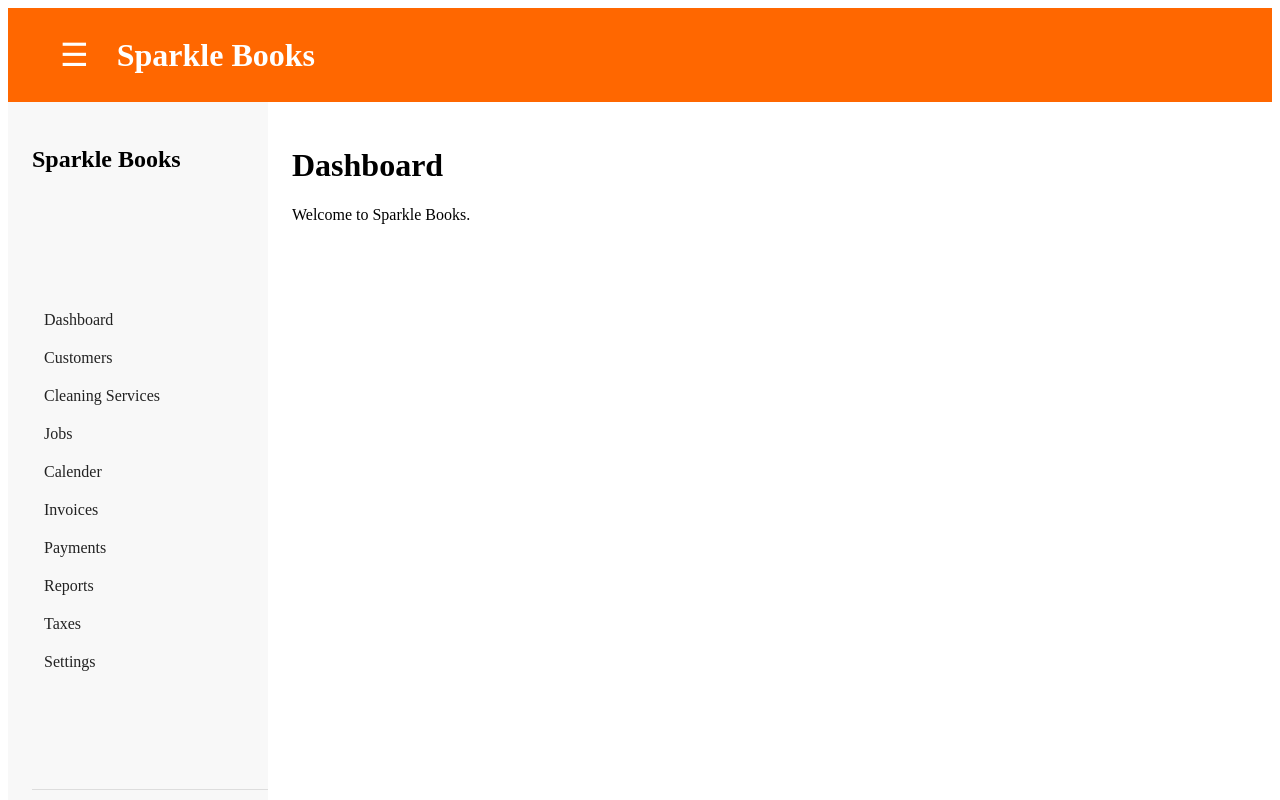
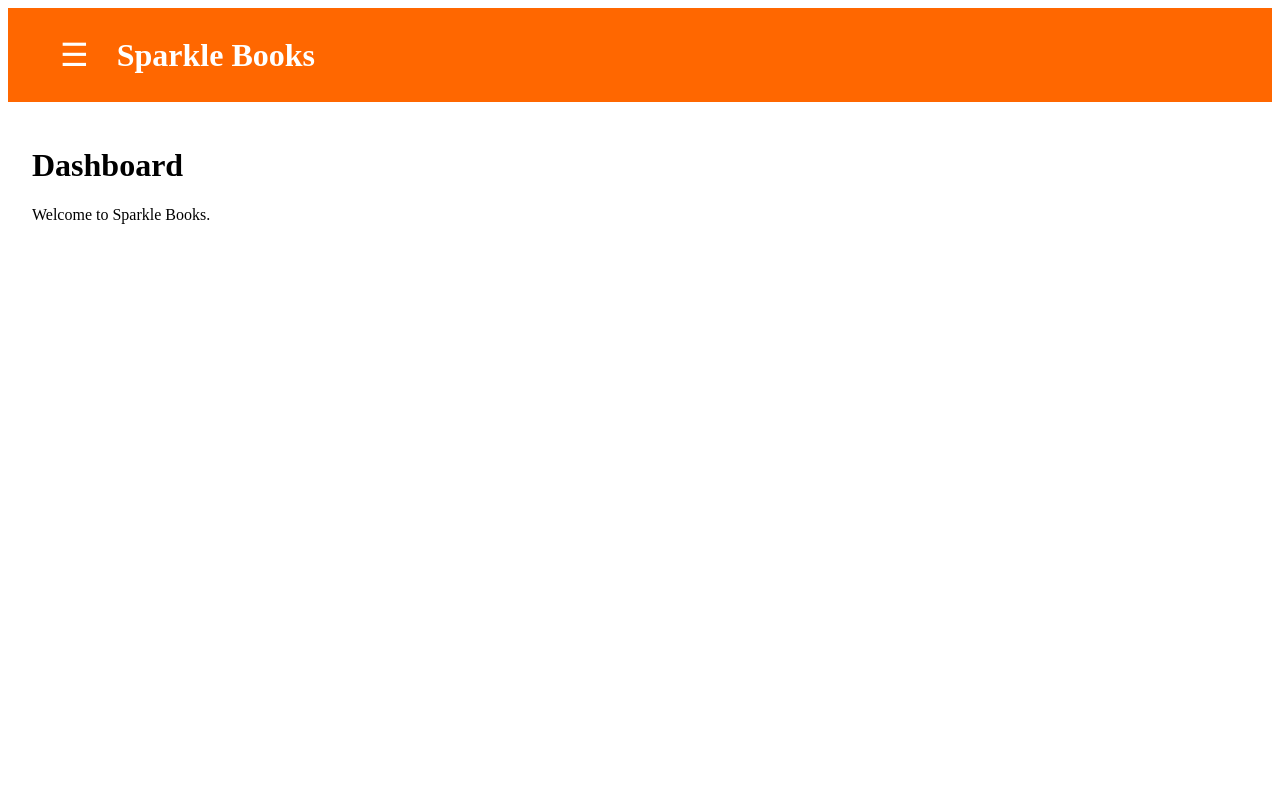
Before and after one commit to Carl32623/Sparkle_Books, an Angular app: page /dashboard in a window 1280 px wide. Shown: the top 800 px of the page. Built offline with nearby package versions, Linux system fonts and the light colour scheme.

Commit message:
updates to sidebar style

```diff
--- a/src/app/app.routes.ts
+++ b/src/app/app.routes.ts
@@ -3,7 +3,7 @@ import { Dashboard } from './pages/dashboard/dashboard';
 import { Customers } from './pages/customers/customers';
 import { CleaningServices } from './pages/cleaning-services/cleaning-services';
 import { Jobs } from './pages/jobs/jobs';
-import { Calender } from './pages/calender/calender';
+import { Calendar } from './pages/calendar/calendar';
 import { Invoices } from './pages/invoices/invoices';
 import { Payments } from './pages/payments/payments';
 import { Reports } from './pages/reports/reports';
@@ -39,8 +39,8 @@ export const routes: Routes = [
     },
     // Route that directs sidebar link to Calender component
     {
-        path: 'calender',
-        component: Calender
+        path: 'calendar',
+        component: Calendar
     },
     // Route that directs sidebar link to Invoices component
     {
--- a/src/app/app.ts
+++ b/src/app/app.ts
@@ -12,7 +12,7 @@ import { Sidebar } from './layout/sidebar/sidebar';
 export class App {
   protected readonly title = signal('sparkle_books-frontend');
 
-  sidebarOpen = true;
+  sidebarOpen = false;
   onMenuToggle() {
     this.sidebarOpen = !this.sidebarOpen;
   }
--- a/src/app/layout/sidebar/sidebar.html
+++ b/src/app/layout/sidebar/sidebar.html
@@ -6,16 +6,76 @@
     <nav class="sidebar-nav">
         <nav class="navigation">
             <ul>
-                <li><a routerLink="/dashboard">Dashboard</a></li>
-                <li><a routerLink="/customers">Customers</a></li>
-                <li><a routerLink="/cleaning-services">Cleaning Services</a></li>
-                <li><a routerLink="/jobs">Jobs</a></li>
-                <li><a routerLink="/calender">Calender</a></li>
-                <li><a routerLink="/invoices">Invoices</a></li>
-                <li><a routerLink="/payments">Payments</a></li>
-                <li><a routerLink="/reports">Reports</a></li>
-                <li><a routerLink="/taxes">Taxes</a></li>
-                <li><a routerLink="/settings">Settings</a></li>
+                <li>
+                    <a
+                        routerLink="/dashboard"
+                        routerLinkActive="active">
+                        Dashboard
+                    </a>
+                </li>
+                <li>
+                    <a
+                        routerLink="/customers"
+                        routerLinkActive="active">
+                        Customers
+                    </a>
+                </li>
+                <li>
+                    <a
+                        routerLink="/cleaning-services"
+                        routerLinkActive="active">
+                        Cleaning Services
+                    </a>
+                    </li>
+                <li>
+                    <a
+                        routerLink="/jobs"
+                        routerLinkActive="active">
+                        Jobs
+                    </a>
+                </li>
+                <li>
+                    <a
+                        routerLink="/calendar"
+                        routerLinkActive="active">
+                        Calendar
+                </a>
+            </li>
+                <li>
+                    <a
+                        routerLink="/invoices"
+                        routerLinkActive="active">
+                        Invoices
+                    </a>
+                </li>
+                <li>
+                    <a
+                        routerLink="/payments"
+                        routerLinkActive="active">
+                        Payments
+                    </a>
+                </li>
+                <li>
+                    <a
+                        routerLink="/reports"
+                        routerLinkActive="active">
+                        Reports
+                    </a>
+                </li>
+                <li>
+                    <a
+                        routerLink="/taxes"
+                        routerLinkActive="active">
+                        Taxes
+                    </a>
+                </li>
+                <li>
+                    <a
+                        routerLink="/settings"
+                        routerLinkActive="active">
+                        Settings
+                    </a>
+                </li>
             </ul>
         </nav>
     </nav>
--- a/src/app/layout/sidebar/sidebar.scss
+++ b/src/app/layout/sidebar/sidebar.scss
@@ -38,3 +38,19 @@
 .sidebar-nav a:hover {
     background-color: #ececec;
 }
+
+.sidebar-nan ul {
+    list-style: none;
+    margin: 0;
+    padding: 0;
+}
+
+.sidebar-nav li {
+    margin-bottom: 6px;
+}
+
+.sidebar-nav a.active {
+    background-color: #FFBB7C;
+    color: #0f0600;
+    font-weight: 600;
+}
--- a/src/app/layout/sidebar/sidebar.ts
+++ b/src/app/layout/sidebar/sidebar.ts
@@ -1,9 +1,9 @@
 import { Component } from '@angular/core';
-import { RouterLink } from '@angular/router';
+import { RouterLink, RouterLinkActive } from '@angular/router';
 
 @Component({
   selector: 'app-sidebar',
-  imports: [RouterLink],
+  imports: [RouterLink, RouterLinkActive],
   templateUrl: './sidebar.html',
   styleUrl: './sidebar.scss',
 })
--- /dev/null
+++ b/src/app/pages/calendar/calendar.html
@@ -0,0 +1,3 @@
+<h1>Calendar</h1>
+
+<p>View your calendar of jobs here.</p>
--- a/src/app/pages/calender/calender.html
+++ /dev/null
@@ -1,3 +0,0 @@
-<h1>Calender</h1>
-
-<p>View your calender of jobs here.</p>
```
Also changed, not shown: src/app/pages/calendar/calendar.ts (added, +9 -0 lines), src/app/pages/calender/calender.ts (deleted, +0 -9 lines), src/app/pages/calendar/calendar.scss (added), 1 other file (tests, documents, lock files or other folders).
